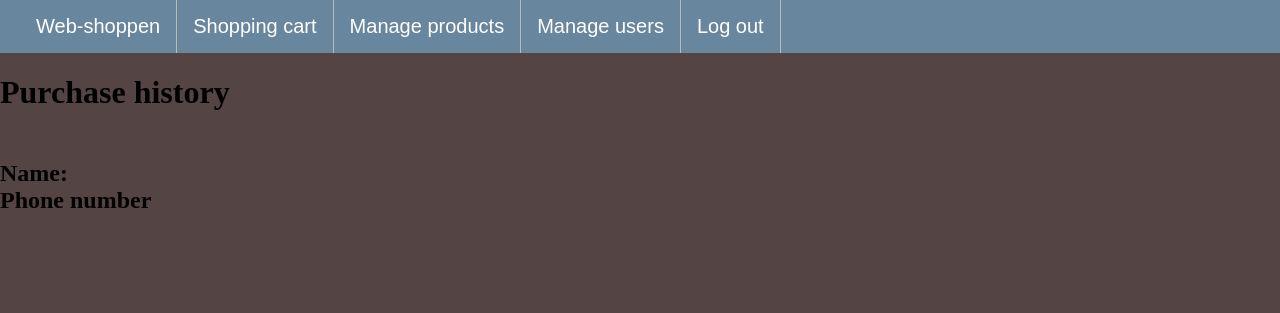
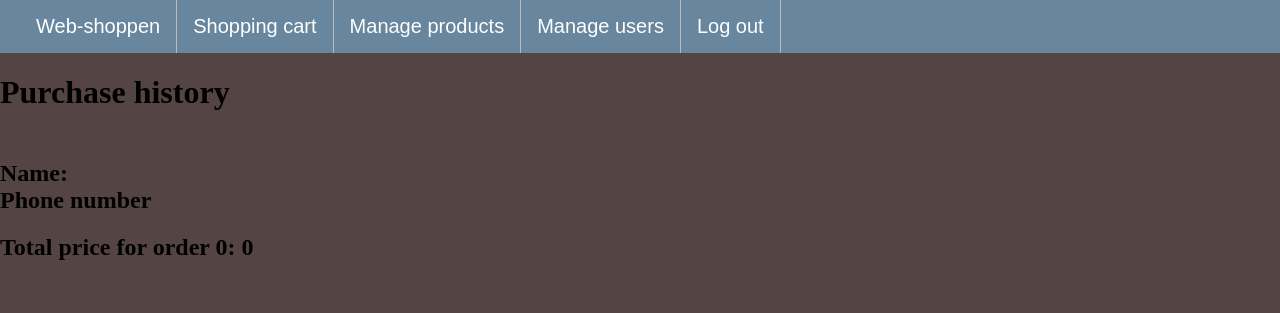
Before and after one commit to oskar-dah/Database, a PHP site: page /purchaseHistory/viewPersonalHistory.php in a window 1280 px wide. Shown: the top 313 px of the page. Run offline with PHP 8.4, Linux system fonts and the light colour scheme; a user stored in the database is signed in; data comes from the database, SQL or seed files in the repository; tables that the repository leaves empty hold one stand-in row (values such as "Sample post").

Commit message:
Fixed some Visuals for history

```diff
--- a/design/index.css
+++ b/design/index.css
@@ -212,3 +212,7 @@ body{
 .link-button:active {
   color:red;
 }
+
+h2{
+  margin-bottom: 0px;
+}
--- a/purchaseHistory/viewPersonalHistory.php
+++ b/purchaseHistory/viewPersonalHistory.php
@@ -47,6 +47,8 @@ else{
 		$result = mysqli_query($conn, $sql);
 		$checkResult = mysqli_num_rows($result);
 
+        $totalPrice = 0;
+		$shipnum = 0;
 		if($checkResult > 0){
 			while($row = mysqli_fetch_assoc($result)){
                 $prodID = $row['products_idProduct'];
@@ -55,14 +57,20 @@ else{
                 $name = mysqli_fetch_assoc($prodResult);
 
 				if(mysqli_num_rows($prodResult) > 0){
-					echo "<br> Shipping ID: " . $row['shipment_idShipment'] . "<br>";
+					if($shipnum != $row['shipment_idShipment']){
+						echo "<h2> Shipping ID: " . $row['shipment_idShipment'] . "</h2>";
+					}
 					echo "Name: " . $name['p_name'] . "<br>";
 					echo "Price: " . $row['priceAtPurchase'] . "<br>";
-					echo "Amount: " . $row['amount'] . "<br>";
+					echo "Amount: " . $row['amount'] . "<br><br>";
+
+					$shipnum = $row['shipment_idShipment'];
+					$totalPrice += $row['priceAtPurchase'] * $row['amount'];
 				}
 			}
+			echo "<h2> Total price for order " . $shipnum .": " . $totalPrice ."</h2><br>";
 		}else{
-			echo $sql . "No products was found in that category";
+			echo $sql . "Error in boughtproducts";
 		}
 	}
 
```
